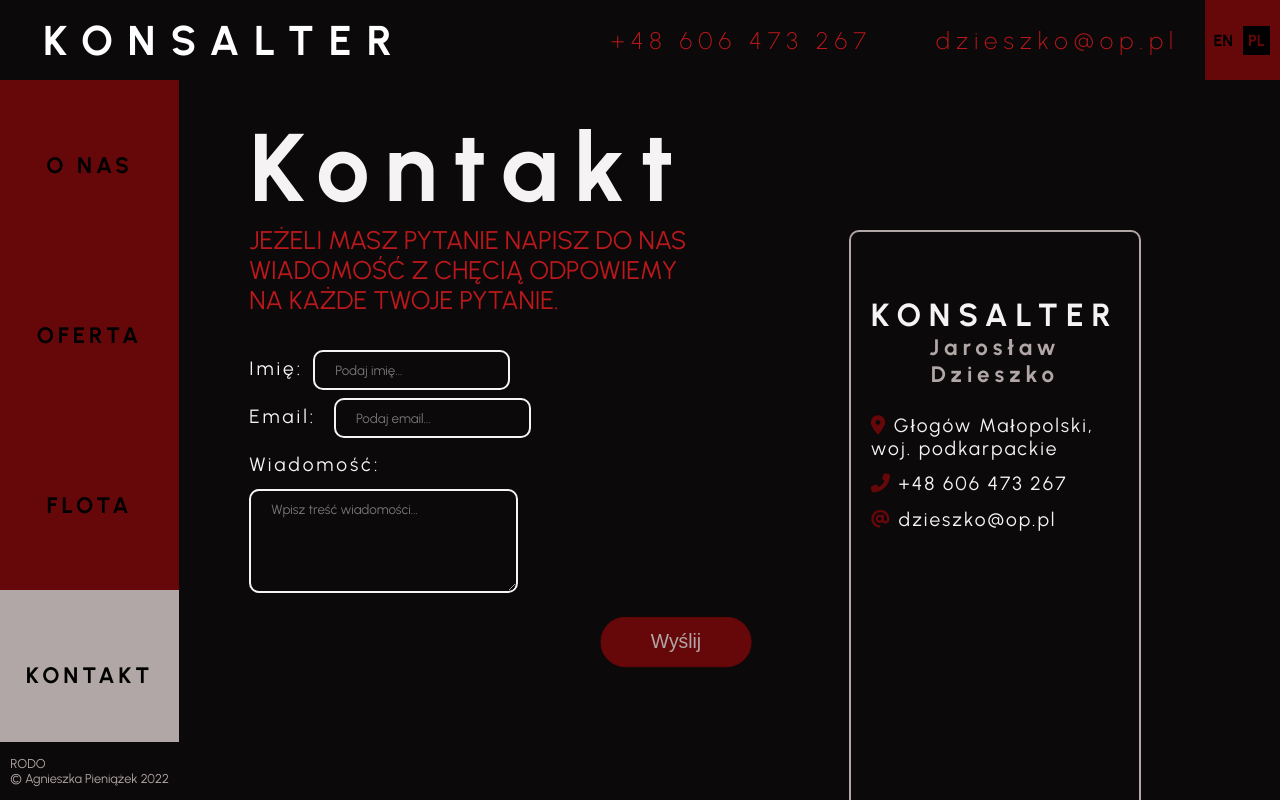
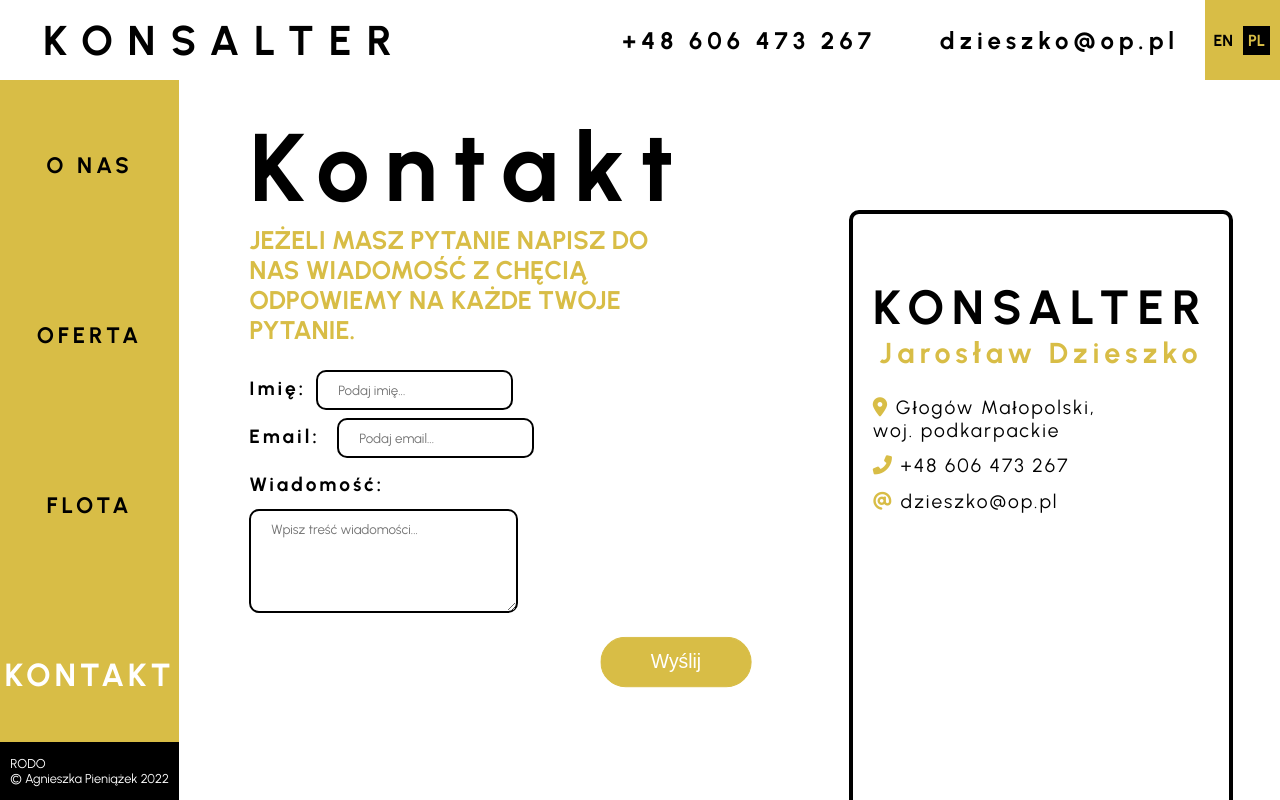
Before and after one commit to agapieniazek/konsalter, a React (Create React App) app: page /contact in a window 1280 px wide. Built offline with nearby package versions, Linux system fonts and the light colour scheme.

Commit message:
final touches

```diff
--- a/public/index.html
+++ b/public/index.html
@@ -13,7 +13,7 @@
       name="description"
       content="Web site created using create-react-app"
     />
-    <title>React App</title>
+    <title>KONSALTER</title>
   </head>
   <body>
     <noscript>You need to enable JavaScript to run this app.</noscript>
--- a/src/components/About.jsx
+++ b/src/components/About.jsx
@@ -22,7 +22,7 @@ function About() {
 
         Firma <span>KONSALTER </span> świadczy usługi w zakresie transportu samochodów osobowych na terenie kraju oraz UE. Wyróżniamy się znajomością rynku oraz posiadamy wieloletnie doświadczenie w branży motoryzacyjnej, co pozwala na rzetelną realizację usług. Jesteśmy skupieni na osiąganiu celów, a głównym z nich jest Twoje zadowolenie. Działamy sprawnie i szybko.
 
-<br /><br/>Realizujemy zamówienia dla dużych Przedsiębiorstw, małych Firm oraz Klientów indywidualnych. Posiadamy wszystkie niezbędne ubezpieczenia, dzięki czemu przewożony towar jest zawsze bezpieczny. Wiemy, jak ważny jest Twój czas, dlatego cenimy go i wszystkie realizowane przez nas zlecenia wykonujemy sprawnie i rzetelnie tak, abyś Ty mógł spać spokojnie.
+<br /><br/>Realizujemy zamówienia dla dużych przedsiębiorstw, małych firm oraz klientów indywidualnych. Posiadamy wszystkie niezbędne ubezpieczenia, dzięki czemu przewożony towar jest zawsze bezpieczny. Wiemy, jak ważny jest Twój czas, dlatego cenimy go i wszystkie realizowane przez nas zlecenia wykonujemy sprawnie i rzetelnie.
 
        </>
       )
--- a/src/components/Aside.jsx
+++ b/src/components/Aside.jsx
@@ -19,11 +19,7 @@ function Aside() {
         <input type="checkbox" value={menu} onClick={toggleMenu}></input>
         {menu ? (<i class="far fa-window-close"></i> ): (<i class="fas fa-bars"></i>)}
       </div>
-      <motion.div
-             initial={{x:-200}}
-             animate={{x: 0}}
-             exit={{x:-200}}
-             transition={{duration: 0.5}}
+      <div
              onClick={toggleMenu}
      className={menu ? "aside__list aside__active" : "aside__list"}>
           <NavLink end to="/about"  className={({isActive})=> (isActive ? "aside__link__active" : "aside__link")}>
@@ -42,7 +38,7 @@ function Aside() {
         <div className="aside__rodo">
         <Footer/>
         </div>
-      </motion.div>
+      </div>
       <div className='aside__bcg'></div>
     </div>
   )
--- a/src/styles/Aside.scss
+++ b/src/styles/Aside.scss
@@ -43,11 +43,12 @@
       font-weight: 600;
       letter-spacing: 4px;
       font-size: 1.4rem;
-      background-color: $silver-color;
       display: flex;
       align-items: center;
       justify-content: center;
       color: black;
+      font-size: 2rem;
+      color: $silver-color;
     }
   }
   &__rodo{
@@ -58,7 +59,7 @@
     position: absolute;
     height: 40px;
     width: 100%;
-    background-color: $bcg-color;
+    background-color: $white-color;
     overflow: hidden;
     height: 8%;
     bottom: 0;
--- a/src/styles/about.scss
+++ b/src/styles/about.scss
@@ -11,7 +11,7 @@
     position: absolute;
     z-index: -2;
     top: -50%;
-    left: -50%;
+    left: -20%;
   }
   &__info{
     width: 100%;
@@ -38,7 +38,7 @@
     letter-spacing: 1px;
 
     & span{
-      color: $lred-color;
+      color: $dred-color;
       font-weight: 800;
       letter-spacing: 3px;
       margin: 8px;
--- a/src/styles/contact.scss
+++ b/src/styles/contact.scss
@@ -4,7 +4,7 @@
   flex:1;
   font-family: $primary-font;
   background-color: $bcg-color;
-  color: $light-color;
+  color: $white-color;
   padding: 30px 70px;
   display: flex;
   flex-direction: row;
@@ -14,18 +14,20 @@
     width: 50%;
   }
   &__title{
+
     font-size: 6rem;
     letter-spacing: 15px;
   }
   &__info{
-    color: $lred-color;
+    color: $dred-color;
     font-size: 1.6rem;
-    font-weight: 500;
+    font-weight: 600;
     text-transform: uppercase;
-    margin: 0 0 30px 0;
+    margin: 0 0 20px 0;
   }
     &__label{
       font-size: 1.2rem;
+      font-weight: 600;
       letter-spacing: 3px;
       margin-right: 10px;
       line-height: 3rem;
@@ -34,7 +36,7 @@
       & input, textarea{
         font-family: $primary-font;
         background-color: inherit;
-        border: 2px solid $light-color;
+        border: 2px solid $white-color;
         border-radius: 10px;
         padding: 10px 20px;
         color: $light-color;
@@ -67,10 +69,10 @@
     &__right{
       width: 100%;
       height: 100%;
-      margin: 120px;
+      margin: 100px;
       margin-left: 160px;
       margin-right: 100px;
-      border: 2px solid $silver-color;
+      border: 4px solid $white-color;
       border-radius: 10px;
       display: flex;
       padding: 20px;
@@ -80,14 +82,14 @@
       justify-content: start;
       align-items: center;
       & h2{
-        font-size: 2rem;
-        color: $light-color;
+        font-size: 3rem;
+        color: $white-color;
         letter-spacing: 8px;
       }
       & h3{
         letter-spacing: 5px;
-        color: $silver-color;
-        font-size: 1.4rem;
+        color: $dred-color;
+        font-size: 1.8rem;
         margin-bottom: 2vw;
       }
       & p{
--- a/src/styles/offer.scss
+++ b/src/styles/offer.scss
@@ -47,7 +47,7 @@
     }
     & p {
       width: 80%;
-      color: $white-color;
+      color: $bcg-color;
       margin-top: 40px;
       line-height: 1.8em;
     }
@@ -76,8 +76,8 @@
 .activeBtn{
   height: 100%;
   background-color: #0b090a00;
-  border-bottom: 3px solid $lred-color;
-  color: $lred-color;
+  border-bottom: 3px solid $dred-color;
+  color: $dred-color;
 }
 
 @media (max-width: 576px){
--- a/src/styles/topbar.scss
+++ b/src/styles/topbar.scss
@@ -25,12 +25,12 @@
     justify-content: end;
     align-items: center;
     height: 100%;
-    color: $lred-color;
+    color: $white-color;
     & p{
       margin-left: 3vw;
       font-size: 1.5rem;
-      font-weight: 200;
-      letter-spacing: 6px;
+      font-weight: 600;
+      letter-spacing: 5px;
       margin-right: 2vw;
     }
 
--- a/src/styles/variables.scss
+++ b/src/styles/variables.scss
@@ -2,13 +2,13 @@ $primary-font: 'Urbanist', sans-serif;
 
 //colors
 
-$bcg-color: #0b090a;
+$bcg-color: #ffffff;
 $grey-color: #161a1ddc;
-$dred-color: #660709;
+$dred-color: #d8bd46;
 $lred-color: #BA181B;
 
 //$dred-color: #07664e;
 //$lred-color: #afba18;
-$silver-color: #B1A7A6;
+$silver-color: #ffffff;
 $light-color: #F5F3F4;
-$white-color: #FFFFFF;
+$white-color: #000000;
```
Also changed, not shown: 1 other file (tests, documents, lock files or other folders).
